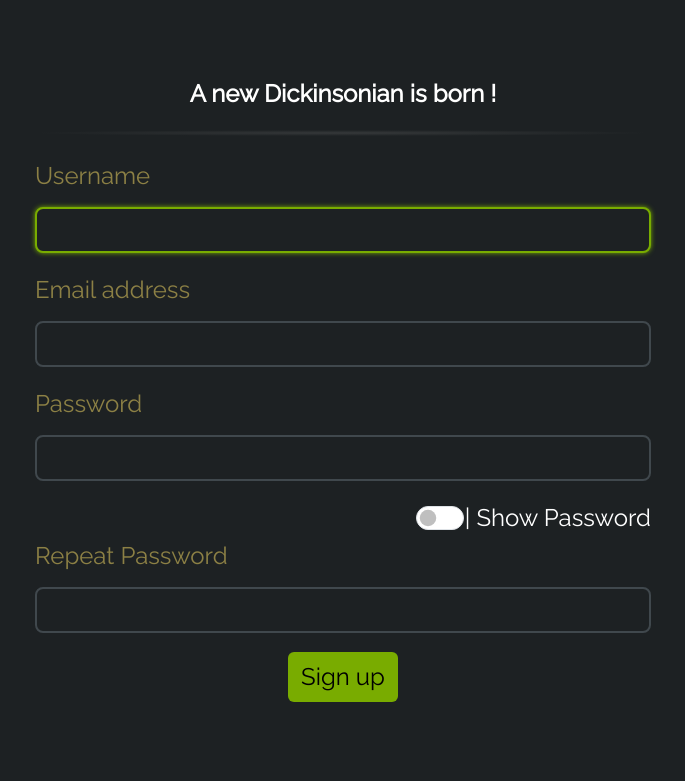
After one commit to PabrodzamDEV/Dickinsonian-Museum, a Django app: page /members/register/ in a window 1280 px wide. The commit adds this page. Shown: the top 781 px of the page, without its empty margins (297-982 px from the left). Run offline with Django 5.2, Linux system fonts and the light colour scheme; some libraries are stand-ins or nearby versions.

Commit message:
Developing the sign up system

```diff
--- a/members/forms.py
+++ b/members/forms.py
@@ -1,10 +1,27 @@
+from django import forms
+from django.contrib.auth.models import User
+from django.core.exceptions import ValidationError
 from django.forms import ModelForm
-
+from django.contrib.auth.forms import UserCreationForm
 from .models import Profile
 
 
+class SignUpForm(UserCreationForm):
+    email = forms.EmailField(max_length=254, help_text='Required. Inform a valid email address.')
+
+    def clean(self):
+        email = self.cleaned_data.get('email')
+        if User.objects.filter(email=email).exists():
+            raise ValidationError("Email already exists")
+        return self.cleaned_data
+
+
+class Meta:
+    model = User
+    fields = ('username', 'email', 'password1', 'password2')
+
+
 class ProfileForm(ModelForm):
-
     class Meta:
         model = Profile
         fields = ['bio', 'avatar', 'location', 'birth_date']
--- /dev/null
+++ b/members/static/members/css/registration_style.css
@@ -0,0 +1,99 @@
+@import url(https://fonts.googleapis.com/css?family=Raleway);
+hr:before {
+  content: "";
+}
+
+hr:after {
+  content: "";
+}
+
+#flexSwitchCheckDefault {
+  margin-left: auto;
+}
+
+#showpass {
+  color: white;
+}
+
+.accessory {
+  border: 0;
+  margin: 1.35em auto;
+  max-width: 100%;
+  background-position: 50%;
+  box-sizing: border-box;
+  height: 6px;
+  background-image: radial-gradient(closest-side, hsl(0, 0%, 50%), hsla(0, 0%, 50%, 0) 100%);
+  position: relative;
+}
+
+.container {
+  background-color: #1d2123;
+  font-family: "Raleway", sans-serif;
+  color: white;
+  margin-top: 5em;
+  margin-bottom: 5em;
+  min-width: 50%;
+  max-width: 100%;
+  border-radius: 0.4em;
+}
+
+input {
+  border-radius: 8px;
+  background-color: #1d2123;
+  color: white;
+  border: 2px solid #40484d;
+  font-size: 1.5em;
+  width: 100%;
+}
+
+label {
+  font-size: 1.5em;
+  color: #8C8045;
+}
+
+#about {
+  max-width: 666px;
+}
+
+input,
+#about {
+  transition: border-color 0.3s ease-in-out;
+  outline: none;
+  padding: 3px 0 3px 3px;
+  margin: 5px 1px 3px 0;
+}
+
+input:hover:not(#flexSwitchCheckDefault) {
+  box-shadow: 0 0 5px #436000;
+  padding: 3px 0 3px 3px;
+  margin: 5px 1px 3px 0;
+  border: 2px solid #436000;
+}
+
+input:focus:not(#flexSwitchCheckDefault) {
+  box-shadow: 0 0 5px #79AC00;
+  padding: 3px 0 3px 3px;
+  margin: 5px 1px 3px 0;
+  border: 2px solid #79AC00;
+}
+
+.btn {
+  background-color: #79AC00;
+  color: black;
+  font-size: 1.5em;
+  transition: all 0.15s ease-in-out;
+}
+
+.btn:hover,
+.btn:active,
+.btn:focus {
+  background-color: #8bc600;
+  color: black;
+  outline: 0 !important;
+}
+
+::selection {
+  background-color: #79AC00;
+}
+
+/*# sourceMappingURL=registration_style.css.map */
--- /dev/null
+++ b/members/static/members/css/registration_style.scss
@@ -0,0 +1,108 @@
+@import url(https://fonts.googleapis.com/css?family=Raleway);
+$backgroundColor: #1d2123;
+$color: white;
+$labelColor: #8C8045;
+$borderColor: lighten($backgroundColor, 15%);
+$green: #79AC00;
+$darkGreen: darken($green, 15%);
+$lightGreen: lighten($green, 5%);
+
+hr:before {
+    content: '';
+}
+
+hr:after {
+    content: '';
+}
+
+#flexSwitchCheckDefault {
+    margin-left: auto;
+}
+
+#showpass {
+    color: $color;
+}
+
+.accessory {
+    border: 0;
+    margin: 1.35em auto;
+    max-width: 100%;
+    background-position: 50%;
+    box-sizing: border-box;
+    height: 6px;
+    background-image: radial-gradient(
+                    closest-side,
+                    hsla(0, 0%, 50%, 1.0),
+                    hsla(0, 0%, 50%, 0) 100%);
+    position: relative;
+}
+
+.container {
+    background-color: $backgroundColor;
+    font-family: 'Raleway', sans-serif;
+    color: $color;
+    margin-top: 5em;
+    margin-bottom: 5em;
+    min-width: 50%;
+    max-width: 100%;
+    border-radius: 0.4em;
+}
+
+input {
+    border-radius: 8px;
+    background-color: $backgroundColor;
+    color: $color;
+    border: 2px solid $borderColor;
+    font-size: 1.5em;
+    width: 100%;
+}
+
+label {
+    font-size: 1.5em;
+    color: $labelColor;
+}
+
+#about {
+    max-width: 666px;
+}
+
+input,
+#about {
+    transition: border-color 0.30s ease-in-out;
+    outline: none;
+    padding: 3px 0 3px 3px;
+    margin: 5px 1px 3px 0;
+}
+
+input:hover:not(#flexSwitchCheckDefault), {
+    box-shadow: 0 0 5px $darkGreen;
+    padding: 3px 0 3px 3px;
+    margin: 5px 1px 3px 0;
+    border: 2px solid $darkGreen;
+}
+
+input:focus:not(#flexSwitchCheckDefault), {
+    box-shadow: 0 0 5px $green;
+    padding: 3px 0 3px 3px;
+    margin: 5px 1px 3px 0;
+    border: 2px solid $green;
+}
+
+.btn {
+    background-color: $green;
+    color: black;
+    font-size: 1.5em;
+    transition: all 0.15s ease-in-out;
+}
+
+.btn:hover,
+.btn:active,
+.btn:focus {
+    background-color: $lightGreen;
+    color: black;
+    outline: 0 !important;
+}
+
+::selection {
+    background-color: $green;
+}
--- /dev/null
+++ b/members/static/members/js/functions.js
@@ -0,0 +1,8 @@
+function showPass() {
+    var x = document.getElementById("id_password1");
+    if (x.type === "password") {
+        x.type = "text";
+    } else {
+        x.type = "password";
+    }
+}
--- a/members/urls.py
+++ b/members/urls.py
@@ -1,13 +1,11 @@
 from django.urls import path
-from . import views as my_views
-from django.contrib.auth import views as auth_views
+from . import views
 
 urlpatterns = [
-    path('', my_views.login_member, name="login"),
-    path('login_user/', my_views.login_member, name="login"),
-    path('logout_user/', my_views.logout_member, name="logout"),
-    path('update_profile/', my_views.update_profile, name="update_profile"),
-    path('password_change/', auth_views.PasswordChangeView.as_view()),
-    # path('password')
+    path('', views.login_member, name="login"),
+    path('login_user/', views.login_member, name="login"),
+    path('logout_user/', views.logout_member, name="logout"),
+    path('update_profile/', views.update_profile, name="update_profile"),
+    path('register/', views.register_member, name="register"),
 
 ]
--- a/members/views.py
+++ b/members/views.py
@@ -1,26 +1,30 @@
+from django.contrib.auth.forms import AuthenticationForm
 from django.shortcuts import render, redirect
 from django.contrib.auth import authenticate, login, logout
 from django.contrib.auth.decorators import login_required
 from django.contrib import messages
 from .models import Profile
 
-from members.forms import ProfileForm
+from members.forms import ProfileForm, SignUpForm
 
 
 # Create your views here.
 def login_member(request):
     if request.method == "POST":
-        username = request.POST["username"]
-        password = request.POST["password"]
-        user = authenticate(request, username=username, password=password)
-        if user is not None:
-            login(request, user)
-            return redirect("home")
-        else:
-            messages.error(request, "There was an error logging in. Please try again")
-            return render(request, "members/login.html")
+        form = AuthenticationForm(request.POST)
+        if form.is_valid():
+            username = form.cleaned_data.get("username")
+            password = form.cleaned_data.get("password")
+            user = authenticate(request, username=username, password=password)
+            if user is not None:
+                login(request, user)
+                return redirect("home")
+            else:
+                messages.error(request, "There was an error logging in. Please try again")
+                return render(request, "members/login.html")
     else:
-        return render(request, "members/login.html")
+        form = AuthenticationForm()
+        return render(request, "members/login.html", {"form": form})
 
 
 @login_required()
@@ -28,6 +32,21 @@ def logout_member(request):
     logout(request)
     messages.success(request, "You have been logged out")
     return redirect("login")
+
+
+def register_member(request):
+    if request.method == "POST":
+        form = SignUpForm(request.POST)
+        if form.is_valid():
+            form.save()
+            username = form.cleaned_data.get("username")
+            password = form.cleaned_data.get("password1")
+            user = authenticate(username=username, password=password)
+            login(request, user)
+            return redirect("home")
+    else:
+        form = SignUpForm()
+    return render(request, "members/register.html", {"form": form})
 
 
 @login_required()
--- /dev/null
+++ b/templates/members/register.html
@@ -0,0 +1,46 @@
+{% load static %}
+<!DOCTYPE html>
+<html lang="en">
+<head>
+    <meta charset="UTF-8">
+    <meta name="viewport" content="width=device-width, initial-scale=1.0">
+    <link href="https://cdn.jsdelivr.net/npm/bootstrap@5.3.3/dist/css/bootstrap.min.css" rel="stylesheet"
+          integrity="sha384-QWTKZyjpPEjISv5WaRU9OFeRpok6YctnYmDr5pNlyT2bRjXh0JMhjY6hW+ALEwIH" crossorigin="anonymous"/>
+    <link rel="stylesheet" type="text/css" href="{% static 'members/css/registration_style.css' %}">
+    <title>Registration</title>
+</head>
+<body class ="container col-lg-6 col-11">
+    <h4 class="text-center mb-3"><b>A new Dickinsonian is born !</b></h4>
+    <hr class="accessory">
+    <form action="" method="POST">
+        {% csrf_token %}
+        <fieldset class="form-group mb-3">
+            <label class="mb-2" for="username">Username</label><br>
+            {{form.username}}
+        </fieldset>
+        <fieldset class="form-group mb-3">
+            <label class="mb-2" for="email">Email address</label><br>
+            {{form.email}}
+        </fieldset>
+        <fieldset class="form-group mb-3">
+            <label class="mb-2" for="password1">Password</label><br>
+            {{form.password1}}
+        </fieldset>
+        <div class="form-check form-switch d-flex justify-content-start">
+            <input class="form-check-input" type="checkbox" id="flexSwitchCheckDefault" onclick="showPass()">
+            <label id="showpass" class="form-check-label" for="flexSwitchCheckDefault"> | Show Password</label>
+        </div>
+        <fieldset class="form-group mb-3">
+            <label class="mb-2" for="password2">Repeat Password</label><br>
+            {{form.password2}}
+        </fieldset>
+        <div class="text-center mt-3">
+            <button type="submit" class="btn">Sign up</button>
+        </div>
+    </form>
+    <script src="{% static 'members/js/functions.js' %}"></script>
+<script src="https://cdn.jsdelivr.net/npm/bootstrap@5.0.2/dist/js/bootstrap.bundle.min.js"
+        integrity="sha384-MrcW6ZMFYlzcLA8Nl+NtUVF0sA7MsXsP1UyJoMp4YLEuNSfAP+JcXn/tWtIaxVXM"
+        crossorigin="anonymous"></script>
+</body>
+</html>
```
Also changed, not shown: Museum/static/Museum/css/parent.css (+0 -25 lines), templates/members/login.html (+15 -13 lines), 1 other file.
